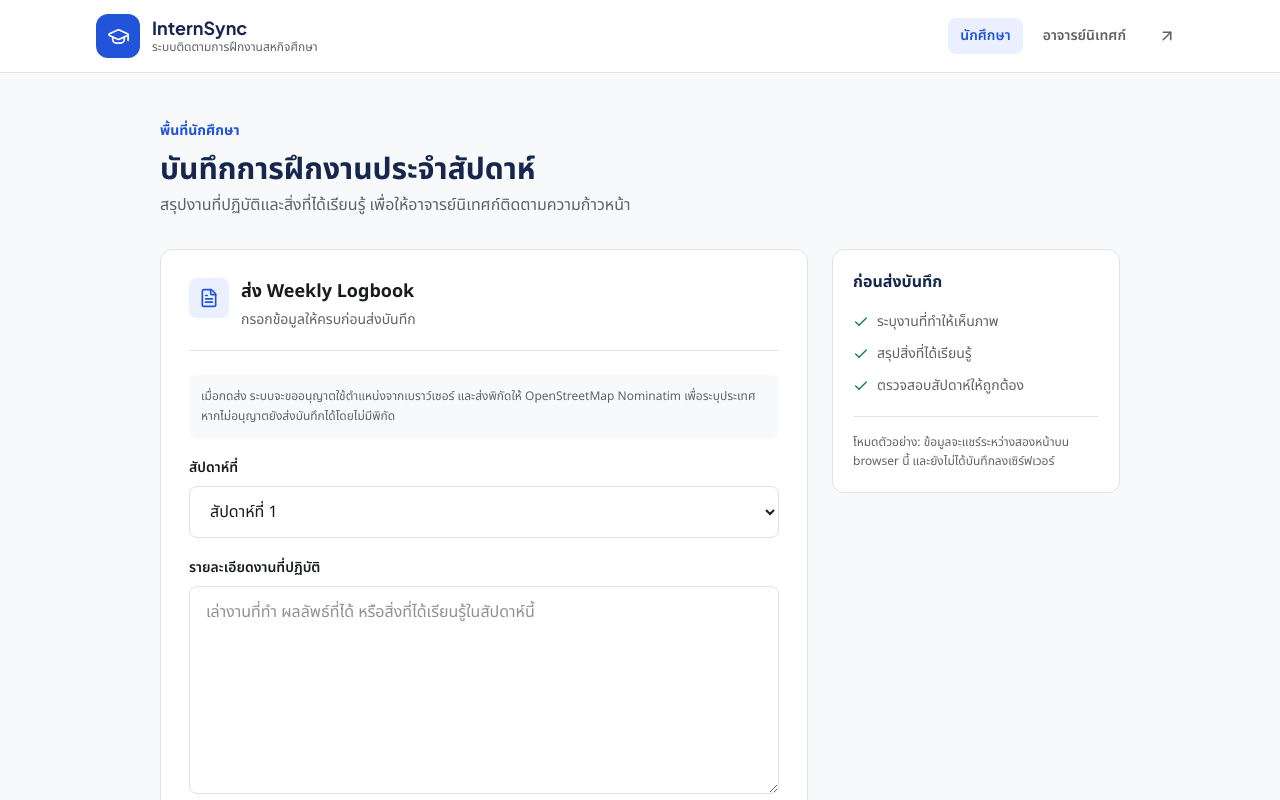
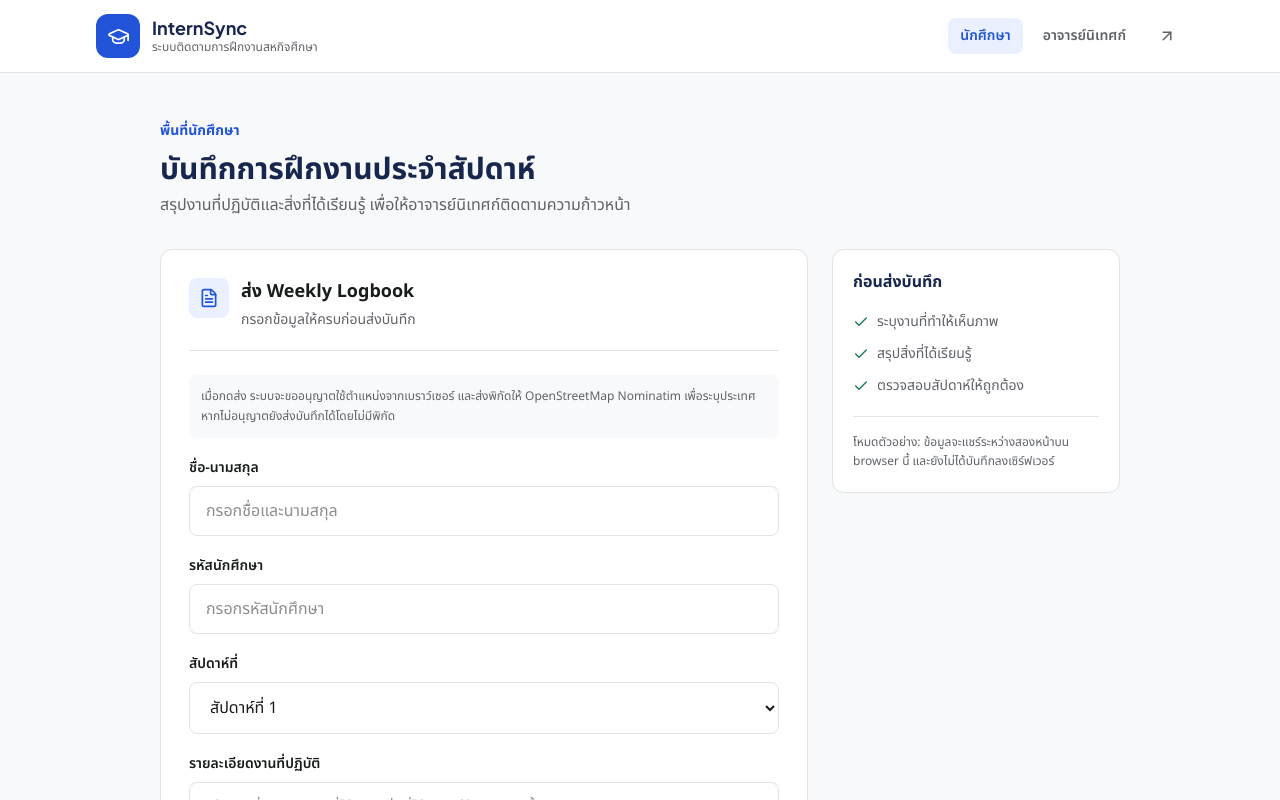
Before and after one commit to CSMJU2030/csmju-intern-sync, a Next.js app in the folder frontend/: page /student in a window 1280 px wide. Shown: the top 800 px of the page. Built offline with nearby package versions, Linux system fonts and the light colour scheme.

Commit message:
fix(health): add service field to health check response

```diff
--- a/frontend/app/student/page.tsx
+++ b/frontend/app/student/page.tsx
@@ -5,6 +5,8 @@ import PortalHeader from '@/src/components/PortalHeader';
 import { submitLogbook } from '@/src/lib/logbooks';
 
 export default function StudentDashboard() {
+  const [studentName, setStudentName] = useState('');
+  const [studentId, setStudentId] = useState('');
   const [week, setWeek] = useState('1');
   const [details, setDetails] = useState('');
   const [submittedWeek, setSubmittedWeek] = useState<string | null>(null);
@@ -14,6 +16,13 @@ export default function StudentDashboard() {
 
   const handleSubmit = async (e: React.FormEvent<HTMLFormElement>) => {
     e.preventDefault();
+    const normalizedStudentName = studentName.trim();
+    const normalizedStudentId = studentId.trim();
+    if (!normalizedStudentName || !normalizedStudentId) {
+      setSubmitError('กรุณากรอกชื่อ-นามสกุลและรหัสนักศึกษาให้ครบถ้วน');
+      return;
+    }
+
     setIsSubmitting(true);
     setSubmitError('');
     setLocationNotice('');
@@ -84,7 +93,13 @@ export default function StudentDashboard() {
         }
       }
 
-      submitLogbook(Number(week), details.trim(), location);
+      submitLogbook(
+        normalizedStudentName,
+        normalizedStudentId,
+        Number(week),
+        details.trim(),
+        location,
+      );
       setSubmittedWeek(week);
       setLocationNotice(
         location
@@ -139,6 +154,38 @@ export default function StudentDashboard() {
 
             <form onSubmit={handleSubmit} className="space-y-5">
               <div>
+                <label htmlFor="studentName" className="mb-2 block text-sm font-semibold">ชื่อ-นามสกุล</label>
+                <input
+                  id="studentName"
+                  name="studentName"
+                  type="text"
+                  autoComplete="name"
+                  value={studentName}
+                  onChange={(event) => setStudentName(event.target.value)}
+                  maxLength={120}
+                  className="w-full rounded-lg border border-surface-border bg-surface px-4 py-3 text-base focus:border-primary focus:outline-none focus:ring-2 focus:ring-primary/20"
+                  placeholder="กรอกชื่อและนามสกุล"
+                  required
+                />
+              </div>
+
+              <div>
+                <label htmlFor="studentId" className="mb-2 block text-sm font-semibold">รหัสนักศึกษา</label>
+                <input
+                  id="studentId"
+                  name="studentId"
+                  type="text"
+                  autoComplete="off"
+                  value={studentId}
+                  onChange={(event) => setStudentId(event.target.value)}
+                  maxLength={32}
+                  className="w-full rounded-lg border border-surface-border bg-surface px-4 py-3 text-base focus:border-primary focus:outline-none focus:ring-2 focus:ring-primary/20"
+                  placeholder="กรอกรหัสนักศึกษา"
+                  required
+                />
+              </div>
+
+              <div>
                 <label htmlFor="week" className="mb-2 block text-sm font-semibold">สัปดาห์ที่</label>
                 <select
                   id="week"
--- a/frontend/app/teacher/page.tsx
+++ b/frontend/app/teacher/page.tsx
@@ -122,7 +122,12 @@ export default function TeacherDashboard() {
                       weekLogbooks.map((logbook) => (
                         <article key={logbook.id} className="border-b border-surface-border pb-4 last:border-0 last:pb-0">
                           <div className="flex flex-wrap items-start justify-between gap-2">
-                            <p className="font-semibold">{logbook.studentName}</p>
+                            <div>
+                              <p className="font-semibold">{logbook.studentName}</p>
+                              {logbook.studentId && (
+                                <p className="mt-1 text-xs text-muted">รหัสนักศึกษา {logbook.studentId}</p>
+                              )}
+                            </div>
                             <span className={`rounded-full px-2 py-1 text-xs font-semibold ${logbook.status === 'approved' ? 'bg-success-soft text-success' : 'bg-warning-soft text-warning'}`}>
                               {logbook.status === 'approved' ? 'อนุมัติแล้ว' : 'รอตรวจ'}
                             </span>
--- a/frontend/src/lib/logbooks.ts
+++ b/frontend/src/lib/logbooks.ts
@@ -1,6 +1,7 @@
 export type Logbook = {
   id: string;
   studentName: string;
+  studentId?: string;
   week: number;
   details: string;
   submittedAt: string;
@@ -46,6 +47,8 @@ function isLogbook(value: unknown): value is Logbook {
   return (
     typeof logbook.id === "string" &&
     typeof logbook.studentName === "string" &&
+    (logbook.studentId === undefined ||
+      typeof logbook.studentId === "string") &&
     typeof logbook.week === "number" &&
     typeof logbook.details === "string" &&
     typeof logbook.submittedAt === "string" &&
@@ -70,13 +73,22 @@ function writeLogbooks(logbooks: Logbook[]) {
 }
 
 export function submitLogbook(
+  studentName: string,
+  studentId: string,
   week: number,
   details: string,
   location?: Logbook["location"],
 ): Logbook {
+  const normalizedStudentName = studentName.trim();
+  const normalizedStudentId = studentId.trim();
+  if (!normalizedStudentName || !normalizedStudentId) {
+    throw new Error("Student name and ID are required to submit a logbook");
+  }
+
   const logbook: Logbook = {
     id: `${Date.now()}-${Math.random().toString(36).slice(2)}`,
-    studentName: "นายณัฐพงษ์ บุญสถิตย์",
+    studentName: normalizedStudentName,
+    studentId: normalizedStudentId,
     week,
     details,
     submittedAt: new Date().toISOString(),
```
Also changed, not shown: 1 other file (tests, documents, lock files or other folders).
